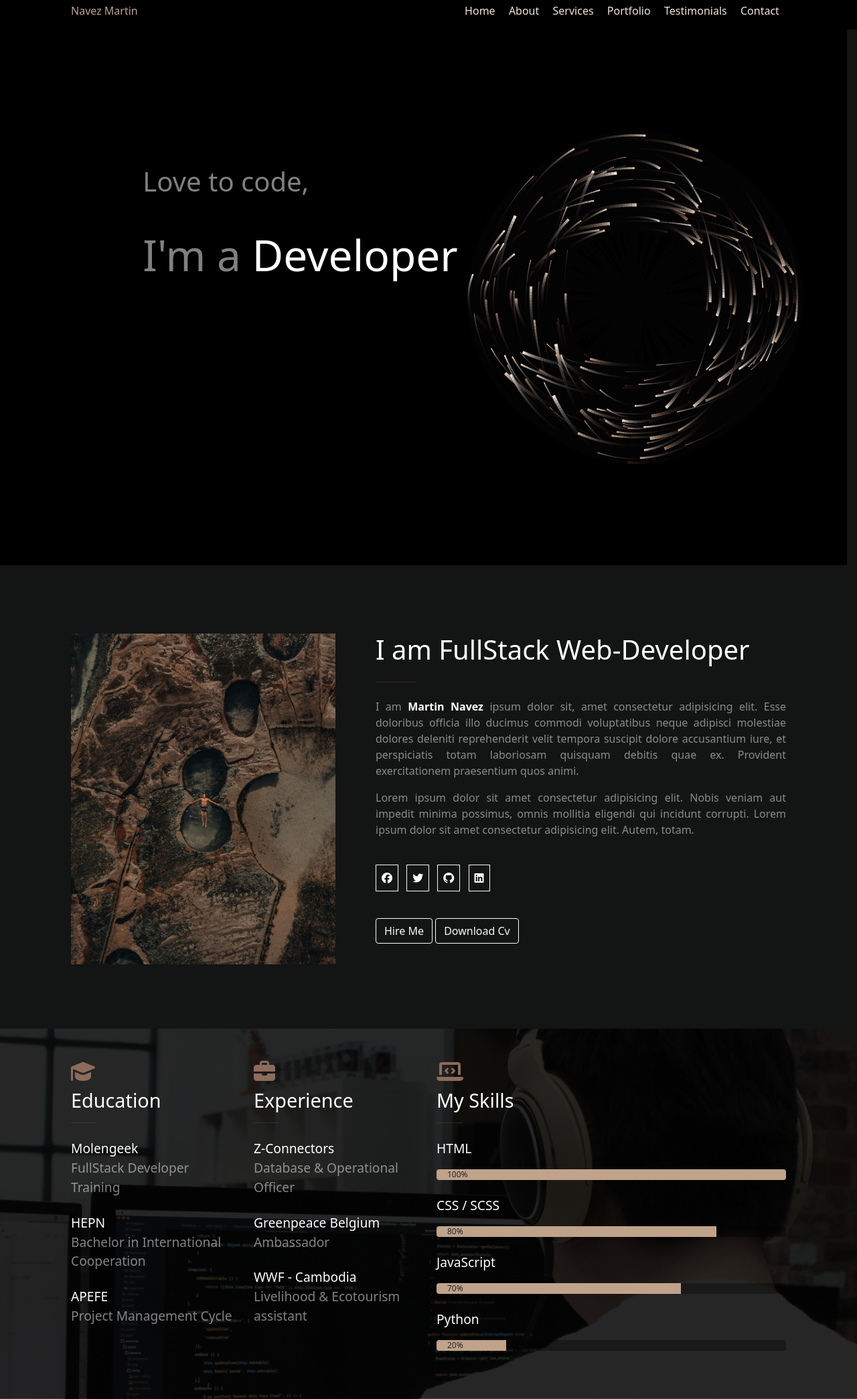
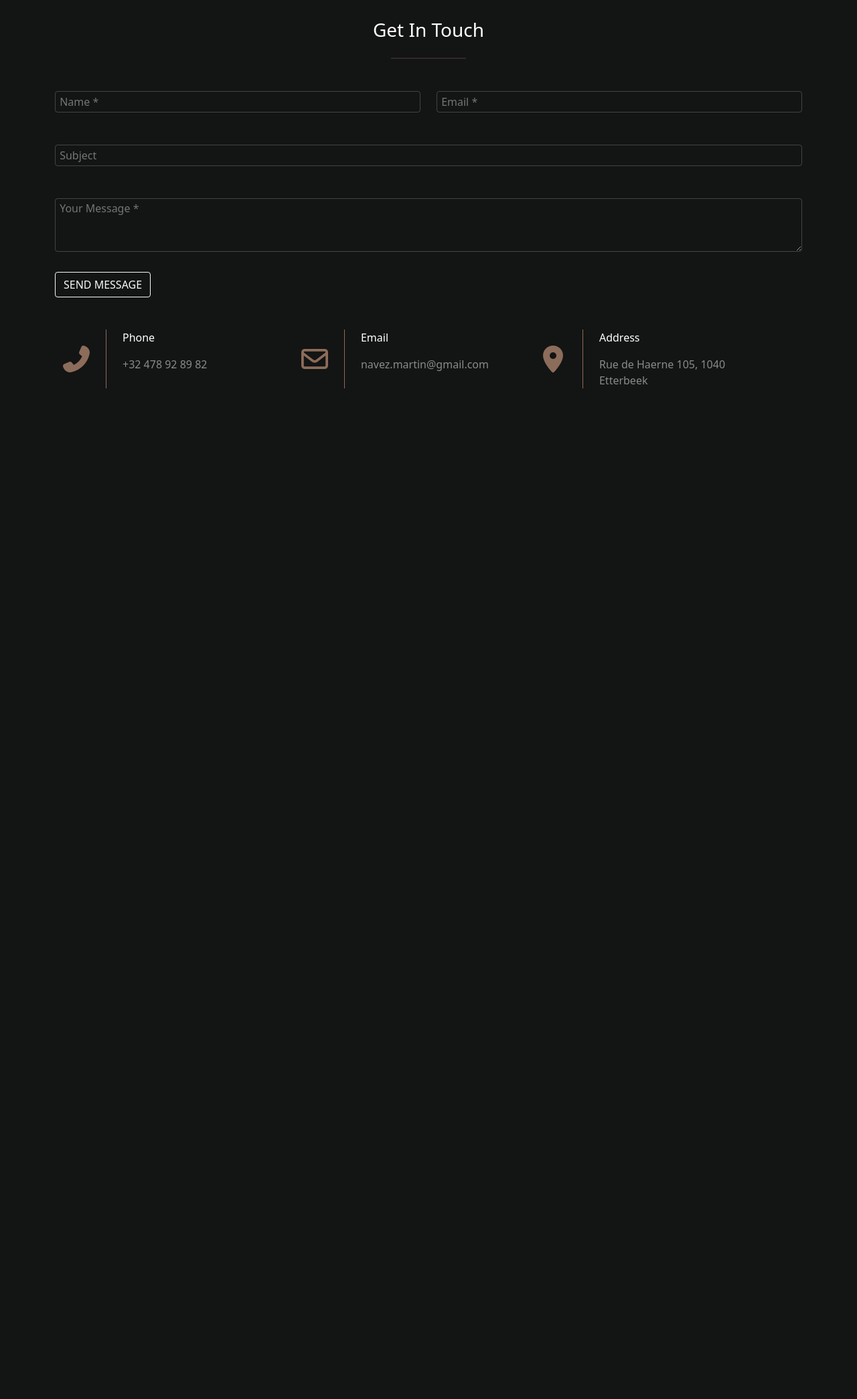
Before and after one commit to Navezm/portfolio, a website: page index.html in a window 1280 px wide. Shown: the part 20-2109 px from the top of the page at 67% size. After the commit the page ends 800 px from the top, so only its background shows below. Drawn offline with nearby package versions, Linux system fonts and the light colour scheme.

Commit message:
contact finisehd

```diff
--- a/index.html
+++ b/index.html
@@ -7,176 +7,77 @@
     <link rel="stylesheet" href="./public/css/app.css">
 </head>
 <body>
-    <!-- Navbar -->
-    <nav class="d-flex justify-content-center w-100 sticky-top">
-        <div class="row container mt-4">
-            <!-- Nav gauche -->
-            <div class="col-lg-6">
-                <a id="main_logo" href="#header">Navez Martin</a>
+    <!-- Section contact -->
+    <section id="section_contact">
+        <div class="container py-5">
+            <div class="text-center">
+                <h3 class="text-white">Get In Touch</h3>
+                <div class="d-flex justify-content-center">
+                    <hr id="hr_contact" class="mb-5">
+                </div>
             </div>
-            <!-- Nav gauche -->
-
-            <!-- Nav droite -->
-            <div class="col-lg-6">
-                <ul class="d-flex justify-content-around">
-                    <li><a class="li_nav" href="#header">Home</a></li>
-                    <li><a class="li_nav" href="#section_about">About</a></li>
-                    <li><a class="li_nav" href="">Services</a></li>
-                    <li><a class="li_nav" href="">Portfolio</a></li>
-                    <li><a class="li_nav" href="">Testimonials</a></li>
-                    <li><a class="li_nav" href="">Contact</a></li>
-                </ul>
-            </div>
-            <!-- Nav droite -->
-        </div>
-    </nav>
-    <!-- Navbar -->
-
-    <!-- Header -->
-    <header id="header">
-        <!-- Hello text -->
-        <h1 id="hellow" class="text-white-50">Love to code, <br> <br>
-            <span id="span_header">I'm a <span class="text-white">Developer</span></span>
-        </h1>
-        <!-- Hello text -->
-
-        <!-- Canvas -->
-        <canvas>
-
-        </canvas>
-        <!-- Canvas -->
-
-    </header>
-    <!-- Header -->
-    <!-- Section about -->
-    <section id="section_about">
-        <!-- Div explanation -->
-        <div class="d-flex justify-content-center">
-            <div class="container row my-5 py-5">
-                <!-- Image -->
-                <div class="col-lg-5 col-sm-12 pe-lg-5">
-                    <img class="w-100" src="./public/img/image_personne.jpg" alt="">
-                </div>
-                <!-- Image -->
-
-                <!-- Text -->
-                <div class="col-lg-7 col-sm-12">
-                    <h1 class="text-white">I am FullStack Web-Developer</h1>
-
-                    <hr id="hr_cv" class="my-4">
-
-                    <p class="text-white-50 text-justify">I am <span class="fw-bold text-white">Martin Navez</span> ipsum dolor sit, amet consectetur adipisicing elit. Esse doloribus officia illo ducimus commodi voluptatibus neque adipisci molestiae dolores deleniti reprehenderit velit tempora suscipit dolore accusantium iure, et perspiciatis totam laboriosam quisquam debitis quae ex. Provident exercitationem praesentium quos animi.</p>
-                    <p class="text-white-50 text-justify">Lorem ipsum dolor sit amet consectetur adipisicing elit. Nobis veniam aut impedit minima possimus, omnis mollitia eligendi qui incidunt corrupti. Lorem ipsum dolor sit amet consectetur adipisicing elit. Autem, totam.</p>
-
-                    <div class="my-5">
-                        <a href="" class="me-2 p-2 text-white border border-light"><i class="fab fa-facebook"></i></a>
-                        <a href="" class="me-2 p-2 text-white border border-light"><i class="fab fa-twitter"></i></a>
-                        <a href="" class="me-2 p-2 text-white border border-light"><i class="fab fa-github"></i></a>
-                        <a href="" class="me-2 p-2 text-white border border-light"><i class="fab fa-linkedin"></i></a>
+            <!-- Formulaire -->
+            <form class="mb-5">
+                <div class="row">
+                    <div class="col-lg-6 col-sm-12">
+                        <input class="w-100 rounded input_contact text-white" type="text" name="name" id="" placeholder=" Name *">
                     </div>
-
-                    <div>
-                        <button class="text-capitalize btn btn-outline-light">hire me</button>
-                        <button class="text-capitalize btn btn-outline-light">download cv</button>
+                    <div class="col-lg-6 col-sm-12">
+                        <input class="w-100 rounded input_contact text-white" type="email" name="" id="" placeholder=" Email *">
                     </div>
                 </div>
-                <!-- Text -->
-            </div>
-        </div>
-        <!-- Div explanation -->
+                <div class="my-5">
+                    <input class="w-100 rounded input_contact text-white" type="text" name="subject" id="" placeholder=" Subject">
+                </div>
+                <div class="mb-4">
+                    <textarea name="message" id="input_contact" cols="30" rows="10" class="w-100 rounded text-white" placeholder=" Your Message *"></textarea>
+                </div>
+                <button class="btn btn-outline-light">SEND MESSAGE</button>
+            </form>
+            <!-- Formulaire -->
 
-        <!-- Div CV -->
-        <div id="div_cv" class="d-flex justify-content-center">
-            <div class="row container my-5">
-                <!-- Education -->
-                <div class="col-lg-3 col-sm-12">
-                    <i class="fas fa-graduation-cap i_cv"></i>
-
-                    <h3 class="text-white mt-2">Education</h3>
-
-                    <hr class="hr_cv">
-
-                    <div class="my-4">
-                        <p class="text-white m-0">Molengeek</p>
-                        <p class="text-white-50">FullStack Developer Training</p>
+            <!-- Infos -->
+            <div class="row">
+                <!-- Phone -->
+                <div class="col-lg-4 col-sm-12 row">
+                    <div class="col-3 div_contact d-flex justify-content-center align-items-center p-0">
+                        <i class="i_contact fas fa-phone-alt"></i>
                     </div>
-
-                    <div class="my-4">
-                        <p class="text-white m-0">HEPN</p>
-                        <p class="text-white-50">Bachelor in International Cooperation</p>
-                    </div>
-
-                    <div class="my-4">
-                        <p class="text-white m-0">APEFE</p>
-                        <p class="text-white-50">Project Management Cycle</p>
+                    <div class="col-9 p-0 ps-4">
+                        <p class="text-white">Phone</p>
+                        <span class="text-white-50">+32 478 92 89 82</span>
                     </div>
                 </div>
-                <!-- Education -->
+                <!-- Phone -->
 
-                <!-- Experience -->
-                <div class="col-lg-3 col-sm-12">
-                    <i class="fas fa-briefcase i_cv"></i>
-
-                    <h3 class="text-white mt-2">Experience</h3>
-
-                    <hr class="hr_cv">
-
-                    <div class="my-4">
-                        <p class="text-white mb-0">Z-Connectors</p>
-                        <p class="text-white-50">Database & Operational Officer</p>
+                <!-- Email -->
+                <div class="col-lg-4 col-sm-12 row">
+                    <div class="col-3 div_contact d-flex justify-content-center align-items-center p-0">
+                        <i class="i_contact far fa-envelope"></i>
                     </div>
-
-                    <div class="my-4">
-                        <p class="text-white mb-0">Greenpeace Belgium</p>
-                        <p class="text-white-50">Ambassador</p>
-                    </div>
-
-                    <div class="my-4">
-                        <p class="text-white mb-0">WWF - Cambodia</p>
-                        <p class="text-white-50">Livelihood & Ecotourism assistant</p>
+                    <div class="col-9 p-0 ps-4">
+                        <p class="text-white">Email</p>
+                        <span class="text-white-50">navez.martin@gmail.com</span>
                     </div>
                 </div>
-                <!-- Experience -->
+                <!-- Email -->
 
-                <!-- Skills -->
-                <div class="col-lg-6 col-sm-12">
-                    <i class="fas fa-laptop-code i_cv"></i>
-
-                    <h3 class="text-white mt-2">My Skills</h3>
-
-                    <hr id="hr_cv2">
-
-                    <div class="my-4">
-                        <p class="text-white">HTML</p>
-                        <div class="progress bar_bg">
-                            <div class="bar_color progress-bar text-start ps-3 text-dark" role="progressbar" style="width: 100%;" aria-valuenow="25" aria-valuemin="0" aria-valuemax="100">100%</div>
-                        </div>
+                <!-- Address -->
+                <div class="col-lg-4 col-sm-12 row">
+                    <div class="col-3 div_contact d-flex justify-content-center align-items-center p-0">
+                        <i class="i_contact fas fa-map-marker-alt"></i>
                     </div>
-                    <div class="my-4">
-                        <p class="text-white">CSS / SCSS</p>
-                        <div class="progress bar_bg">
-                            <div class="bar_color progress-bar text-start ps-3 text-dark" role="progressbar" style="width: 80%;" aria-valuenow="25" aria-valuemin="0" aria-valuemax="100">80%</div>
-                        </div>
-                    </div>
-                    <div class="my-4">
-                        <p class="text-white">JavaScript</p>
-                        <div class="progress bar_bg">
-                            <div class="bar_color progress-bar text-start ps-3 text-dark" role="progressbar" style="width: 70%;" aria-valuenow="25" aria-valuemin="0" aria-valuemax="100">70%</div>
-                        </div>
-                    </div>
-                    <div class="my-4">
-                        <p class="text-white">Python</p>
-                        <div class="progress bar_bg">
-                            <div class="bar_color progress-bar text-start ps-3 text-dark" role="progressbar" style="width: 20%;" aria-valuenow="25" aria-valuemin="0" aria-valuemax="100">20%</div>
-                        </div>
+                    <div class="col-9 p-0 ps-4">
+                        <p class="text-white">Address</p>
+                        <span class="text-white-50">Rue de Haerne 105, 1040 Etterbeek</span>
                     </div>
                 </div>
-                <!-- Skills -->
+                <!-- Address -->
             </div>
+            <!-- Infos -->
         </div>
-        <!-- Div CV -->
     </section>
-    <!-- Section about -->
+    <!-- Section contact -->
 
     <!-- Script Bootstrap & Jquery -->
     <script src="./node_modules/jquery/dist/jquery.js"></script>
--- a/src/scss/modules/_contact.scss
+++ b/src/scss/modules/_contact.scss
@@ -0,0 +1,26 @@
+#hr_contact{
+    color: $color4;
+    width: 10%;
+    height: 2px;
+}
+
+.input_contact{
+    background: none;
+    border: solid 1px rgba(255, 255, 255, 0.2);
+    height: 4vh;
+}
+
+#input_contact{
+    background: none;
+    border: solid 1px rgba(255, 255, 255, 0.2);
+    height: 10vh;
+}
+
+.i_contact{
+    font-size: 2.5rem;
+    color: $color4;
+}
+
+.div_contact{
+    border-right: 1px solid $color4;
+}
```
Also changed, not shown: public/css/app.css.
